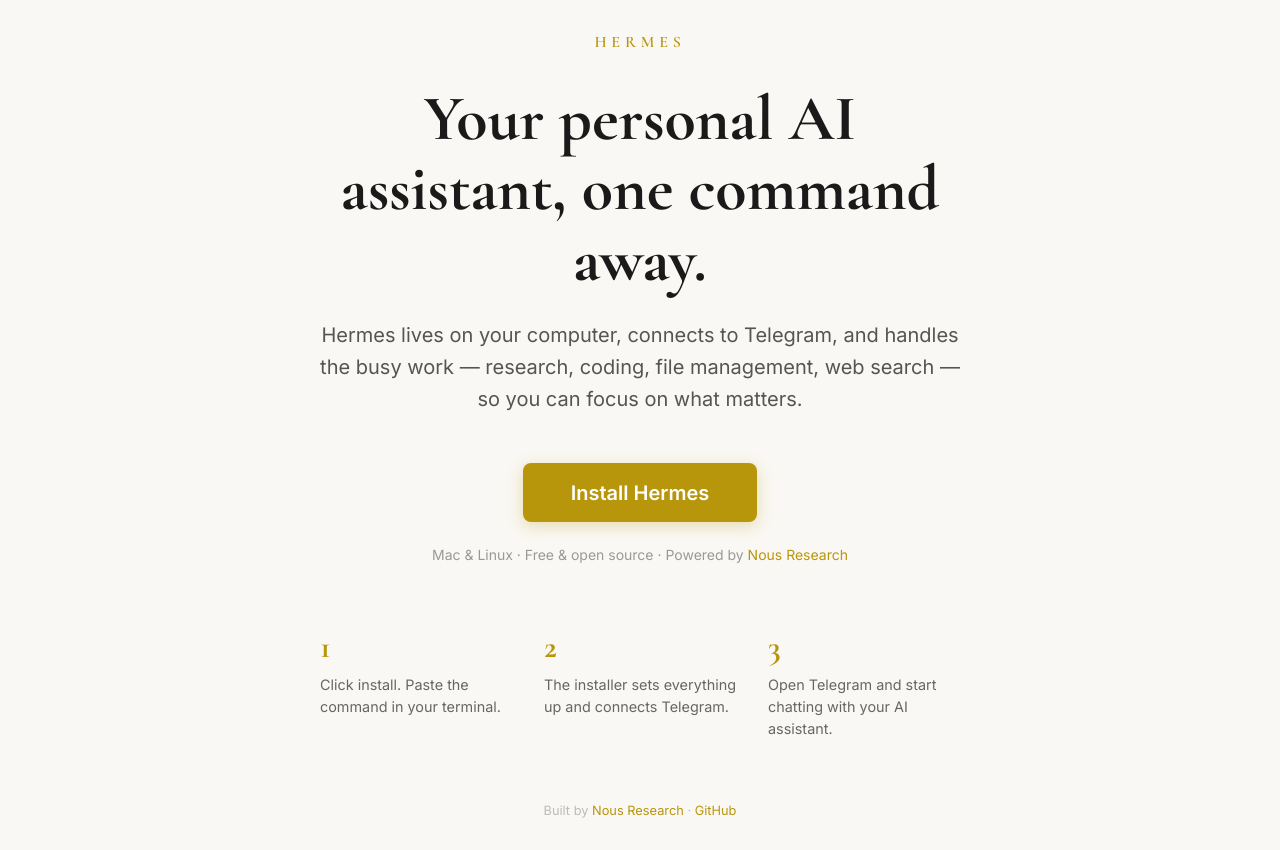
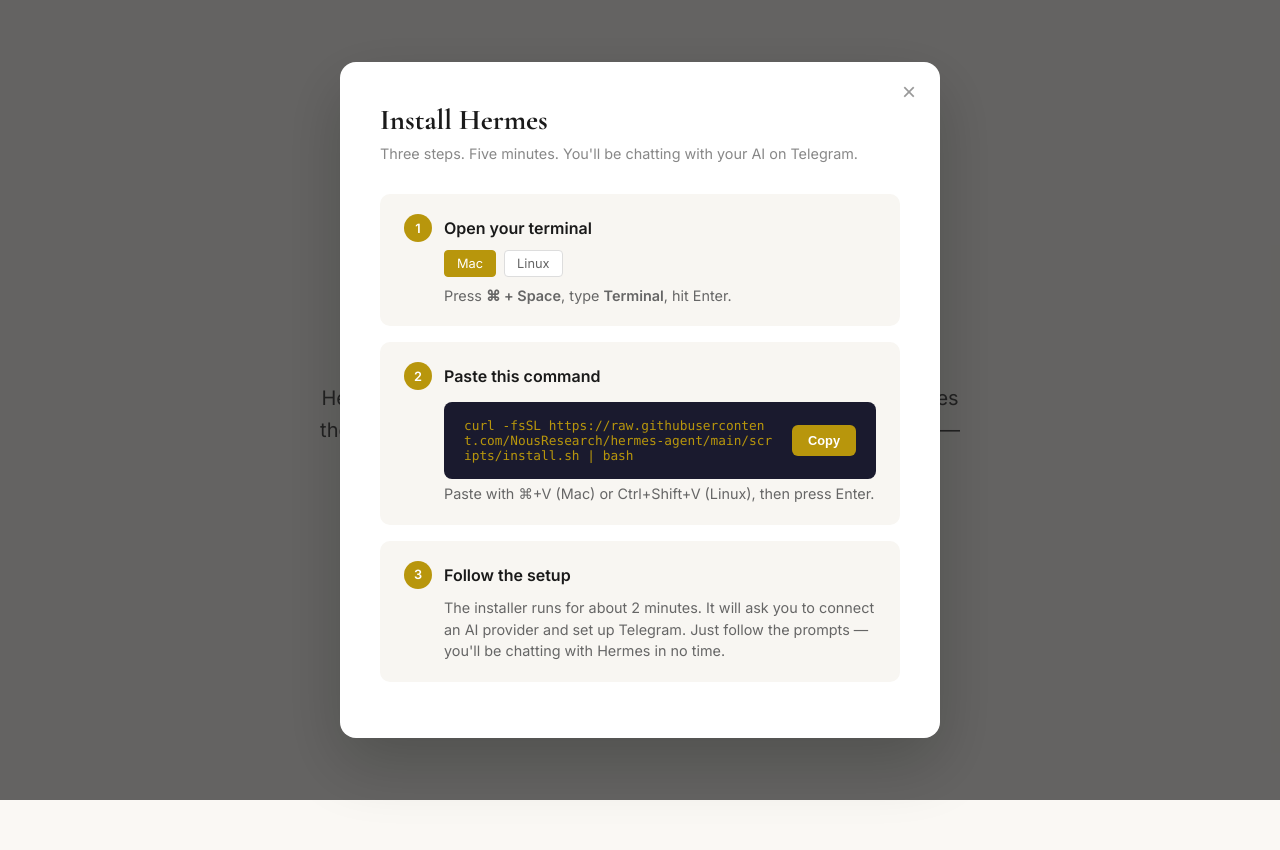
Before and after one commit to terrapin88/hermes-site, a plain HTML site: page index.html in a window 1280 px wide. Both pictures are taken after a click on the button "Install Hermes". After the commit the page ends 800 px from the top, so only its background shows below. Drawn offline with nearby package versions, Linux system fonts and the light colour scheme.

Commit message:
Redesign: modal install flow with step-by-step instructions + auto-copy

```diff
--- a/index.html
+++ b/index.html
@@ -22,9 +22,7 @@
     padding: 2rem;
   }
 
-  .hero {
-    max-width: 640px;
-  }
+  .hero { max-width: 640px; }
 
   .logo {
     font-family: 'Cormorant Garamond', serif;
@@ -74,45 +72,180 @@
     transform: translateY(-1px);
   }
 
-  .install-btn:active {
-    transform: translateY(0);
-  }
-
   .subtext {
     margin-top: 1.5rem;
     font-size: 0.875rem;
     color: #999;
   }
 
-  .subtext a {
-    color: #b8960c;
-    text-decoration: none;
+  .subtext a { color: #b8960c; text-decoration: none; }
+
+  /* Install modal overlay */
+  .overlay {
+    display: none;
+    position: fixed;
+    inset: 0;
+    background: rgba(0,0,0,0.6);
+    z-index: 100;
+    align-items: center;
+    justify-content: center;
+    padding: 1rem;
   }
 
-  .steps {
-    margin-top: 4rem;
-    display: flex;
-    gap: 2rem;
+  .overlay.show { display: flex; }
+
+  .modal {
+    background: #fff;
+    border-radius: 16px;
+    max-width: 600px;
+    width: 100%;
+    padding: 2.5rem;
     text-align: left;
-    max-width: 640px;
+    box-shadow: 0 24px 64px rgba(0,0,0,0.2);
+    position: relative;
   }
 
-  .step {
+  .modal h2 {
+    font-family: 'Cormorant Garamond', serif;
+    font-size: 1.8rem;
+    color: #1a1a1a;
+    margin-bottom: 0.5rem;
+  }
+
+  .modal .subtitle {
+    color: #888;
+    font-size: 0.9rem;
+    margin-bottom: 2rem;
+  }
+
+  .close-btn {
+    position: absolute;
+    top: 1rem;
+    right: 1.5rem;
+    background: none;
+    border: none;
+    font-size: 1.5rem;
+    cursor: pointer;
+    color: #999;
+  }
+
+  .step-card {
+    background: #f8f6f2;
+    border-radius: 10px;
+    padding: 1.25rem 1.5rem;
+    margin-bottom: 1rem;
+  }
+
+  .step-card .step-header {
+    display: flex;
+    align-items: center;
+    gap: 0.75rem;
+    margin-bottom: 0.5rem;
+  }
+
+  .step-badge {
+    background: #b8960c;
+    color: #fff;
+    font-weight: 700;
+    font-size: 0.8rem;
+    width: 28px;
+    height: 28px;
+    border-radius: 50%;
+    display: flex;
+    align-items: center;
+    justify-content: center;
+    flex-shrink: 0;
+  }
+
+  .step-card h3 {
+    font-size: 1rem;
+    font-weight: 600;
+    color: #1a1a1a;
+  }
+
+  .step-card p {
+    font-size: 0.9rem;
+    color: #666;
+    line-height: 1.5;
+    margin-left: 2.5rem;
+  }
+
+  /* Command box */
+  .cmd-box {
+    background: #1a1a2e;
+    border-radius: 8px;
+    padding: 1rem 1.25rem;
+    margin: 0.75rem 0 0.25rem 2.5rem;
+    display: flex;
+    align-items: center;
+    justify-content: space-between;
+    gap: 1rem;
+  }
+
+  .cmd-text {
+    font-family: 'SF Mono', 'Fira Code', 'Consolas', monospace;
+    font-size: 0.8rem;
+    color: #b8960c;
+    word-break: break-all;
     flex: 1;
   }
 
-  .step-num {
-    font-family: 'Cormorant Garamond', serif;
-    font-size: 2rem;
-    font-weight: 700;
+  .copy-btn {
+    background: #b8960c;
+    color: #fff;
+    border: none;
+    border-radius: 6px;
+    padding: 0.5rem 1rem;
+    font-size: 0.8rem;
+    font-weight: 600;
+    cursor: pointer;
+    white-space: nowrap;
+    transition: background 0.2s;
+  }
+
+  .copy-btn:hover { background: #a07f00; }
+
+  .open-terminal-btn {
+    display: inline-block;
+    margin: 0.5rem 0 0 2.5rem;
+    font-size: 0.8rem;
     color: #b8960c;
+    cursor: pointer;
+    text-decoration: underline;
+    background: none;
+    border: none;
+    font-family: 'Inter', sans-serif;
+  }
+
+  .help-text {
+    font-size: 0.8rem;
+    color: #aaa;
+    margin-left: 2.5rem;
+    margin-top: 0.25rem;
+  }
+
+  .os-tabs {
+    display: flex;
+    gap: 0.5rem;
+    margin-left: 2.5rem;
     margin-bottom: 0.5rem;
   }
 
-  .step-text {
-    font-size: 0.9rem;
+  .os-tab {
+    font-size: 0.8rem;
+    padding: 0.3rem 0.75rem;
+    border-radius: 4px;
+    cursor: pointer;
+    border: 1px solid #ddd;
+    background: #fff;
     color: #666;
-    line-height: 1.5;
+    font-family: 'Inter', sans-serif;
+  }
+
+  .os-tab.active {
+    background: #b8960c;
+    color: #fff;
+    border-color: #b8960c;
   }
 
   .footer {
@@ -121,74 +254,16 @@
     color: #bbb;
   }
 
-  .footer a {
-    color: #b8960c;
-    text-decoration: none;
-  }
+  .footer a { color: #b8960c; text-decoration: none; }
 
-  /* Copied tooltip */
-  .copied-toast {
-    position: fixed;
-    top: 2rem;
-    left: 50%;
-    transform: translateX(-50%) translateY(-20px);
-    background: #1a1a1a;
-    color: #fff;
-    padding: 0.75rem 1.5rem;
-    border-radius: 8px;
-    font-size: 0.9rem;
-    opacity: 0;
-    transition: all 0.3s ease;
-    pointer-events: none;
-    z-index: 100;
-  }
-
-  .copied-toast.show {
-    opacity: 1;
-    transform: translateX(-50%) translateY(0);
-  }
-
-  /* Terminal preview */
-  .terminal-preview {
-    margin-top: 2rem;
-    background: #1a1a2e;
-    border-radius: 8px;
-    padding: 1rem 1.5rem;
-    text-align: left;
-    font-family: 'SF Mono', 'Fira Code', monospace;
-    font-size: 0.85rem;
-    color: #b8960c;
-    max-width: 520px;
-    margin-left: auto;
-    margin-right: auto;
-    opacity: 0;
-    transform: translateY(10px);
-    transition: all 0.4s ease;
-    display: none;
-  }
-
-  .terminal-preview.show {
-    opacity: 1;
-    transform: translateY(0);
-    display: block;
-  }
-
-  .terminal-preview .prompt {
-    color: #888;
-  }
-
-  /* Mobile */
   @media (max-width: 600px) {
-    .steps {
-      flex-direction: column;
-      gap: 1.5rem;
-    }
+    .modal { padding: 1.5rem; }
+    .cmd-box { flex-direction: column; }
+    .cmd-text { font-size: 0.7rem; }
   }
 </style>
 </head>
 <body>
-
-<div class="copied-toast" id="toast">✓ Command copied — paste it in your terminal</div>
 
 <div class="hero">
   <div class="logo">Hermes</div>
@@ -200,32 +275,13 @@
     research, coding, file management, web search — so you can focus on what matters.
   </p>
 
-  <button class="install-btn" onclick="installHermes()">
+  <button class="install-btn" onclick="openInstall()">
     Install Hermes
   </button>
-
-  <div class="terminal-preview" id="terminal">
-    <span class="prompt">$</span> curl -fsSL https://hermes-agent.nousresearch.com/install.sh | bash
-  </div>
 
   <p class="subtext">
     Mac &amp; Linux · Free &amp; open source · Powered by <a href="https://nousresearch.com" target="_blank">Nous Research</a>
   </p>
-
-  <div class="steps">
-    <div class="step">
-      <div class="step-num">1</div>
-      <div class="step-text">Click install. Paste the command in your terminal.</div>
-    </div>
-    <div class="step">
-      <div class="step-num">2</div>
-      <div class="step-text">The installer sets everything up and connects Telegram.</div>
-    </div>
-    <div class="step">
-      <div class="step-num">3</div>
-      <div class="step-text">Open Telegram and start chatting with your AI assistant.</div>
-    </div>
-  </div>
 </div>
 
 <div class="footer">
@@ -233,32 +289,95 @@
   <a href="https://github.com/NousResearch/hermes-agent" target="_blank">GitHub</a>
 </div>
 
+<!-- Install Modal -->
+<div class="overlay" id="overlay" onclick="if(event.target===this)closeInstall()">
+  <div class="modal">
+    <button class="close-btn" onclick="closeInstall()">&times;</button>
+
+    <h2>Install Hermes</h2>
+    <p class="subtitle">Three steps. Five minutes. You'll be chatting with your AI on Telegram.</p>
+
+    <!-- Step 1 -->
+    <div class="step-card">
+      <div class="step-header">
+        <div class="step-badge">1</div>
+        <h3>Open your terminal</h3>
+      </div>
+      <div class="os-tabs">
+        <button class="os-tab active" onclick="showOS('mac', this)">Mac</button>
+        <button class="os-tab" onclick="showOS('linux', this)">Linux</button>
+      </div>
+      <p id="os-instructions">
+        Press <strong>⌘ + Space</strong>, type <strong>Terminal</strong>, hit Enter.
+      </p>
+    </div>
+
+    <!-- Step 2 -->
+    <div class="step-card">
+      <div class="step-header">
+        <div class="step-badge">2</div>
+        <h3>Paste this command</h3>
+      </div>
+      <div class="cmd-box">
+        <span class="cmd-text" id="cmd">curl -fsSL https://raw.githubusercontent.com/NousResearch/hermes-agent/main/scripts/install.sh | bash</span>
+        <button class="copy-btn" id="copyBtn" onclick="copyCmd()">Copy</button>
+      </div>
+      <p class="help-text">Paste with ⌘+V (Mac) or Ctrl+Shift+V (Linux), then press Enter.</p>
+    </div>
+
+    <!-- Step 3 -->
+    <div class="step-card">
+      <div class="step-header">
+        <div class="step-badge">3</div>
+        <h3>Follow the setup</h3>
+      </div>
+      <p>
+        The installer runs for about 2 minutes. It will ask you to connect
+        an AI provider and set up Telegram. Just follow the prompts — you'll
+        be chatting with Hermes in no time.
+      </p>
+    </div>
+  </div>
+</div>
+
 <script>
-function installHermes() {
-  const cmd = 'curl -fsSL https://raw.githubusercontent.com/NousResearch/hermes-agent/main/scripts/install.sh | bash';
+function openInstall() {
+  document.getElementById('overlay').classList.add('show');
+  copyCmd(); // auto-copy on open
+}
 
-  // Copy to clipboard
+function closeInstall() {
+  document.getElementById('overlay').classList.remove('show');
+}
+
+function copyCmd() {
+  const cmd = document.getElementById('cmd').textContent;
   navigator.clipboard.writeText(cmd).then(function() {
-    // Show toast
-    const toast = document.getElementById('toast');
-    toast.classList.add('show');
-    setTimeout(function() { toast.classList.remove('show'); }, 3000);
-
-    // Show terminal preview
-    const terminal = document.getElementById('terminal');
-    terminal.classList.add('show');
-
-    // Change button text temporarily
-    const btn = document.querySelector('.install-btn');
-    const original = btn.textContent;
+    const btn = document.getElementById('copyBtn');
     btn.textContent = '✓ Copied!';
     btn.style.background = '#2d7a3a';
     setTimeout(function() {
-      btn.textContent = original;
+      btn.textContent = 'Copy';
       btn.style.background = '';
-    }, 2500);
+    }, 2000);
   });
 }
+
+function showOS(os, el) {
+  document.querySelectorAll('.os-tab').forEach(function(t) { t.classList.remove('active'); });
+  el.classList.add('active');
+  var instr = document.getElementById('os-instructions');
+  if (os === 'mac') {
+    instr.innerHTML = 'Press <strong>⌘ + Space</strong>, type <strong>Terminal</strong>, hit Enter.';
+  } else {
+    instr.innerHTML = 'Press <strong>Ctrl + Alt + T</strong> to open your terminal.';
+  }
+}
+
+// Close on Escape
+document.addEventListener('keydown', function(e) {
+  if (e.key === 'Escape') closeInstall();
+});
 </script>
 
 </body>
```
